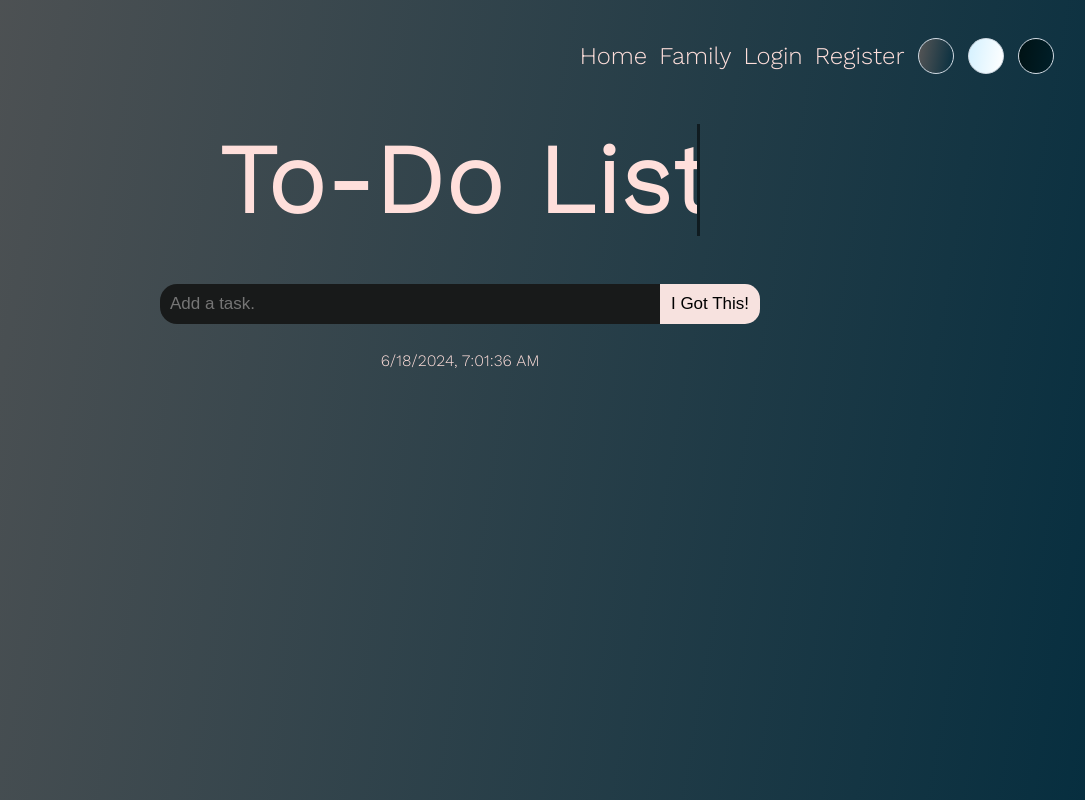
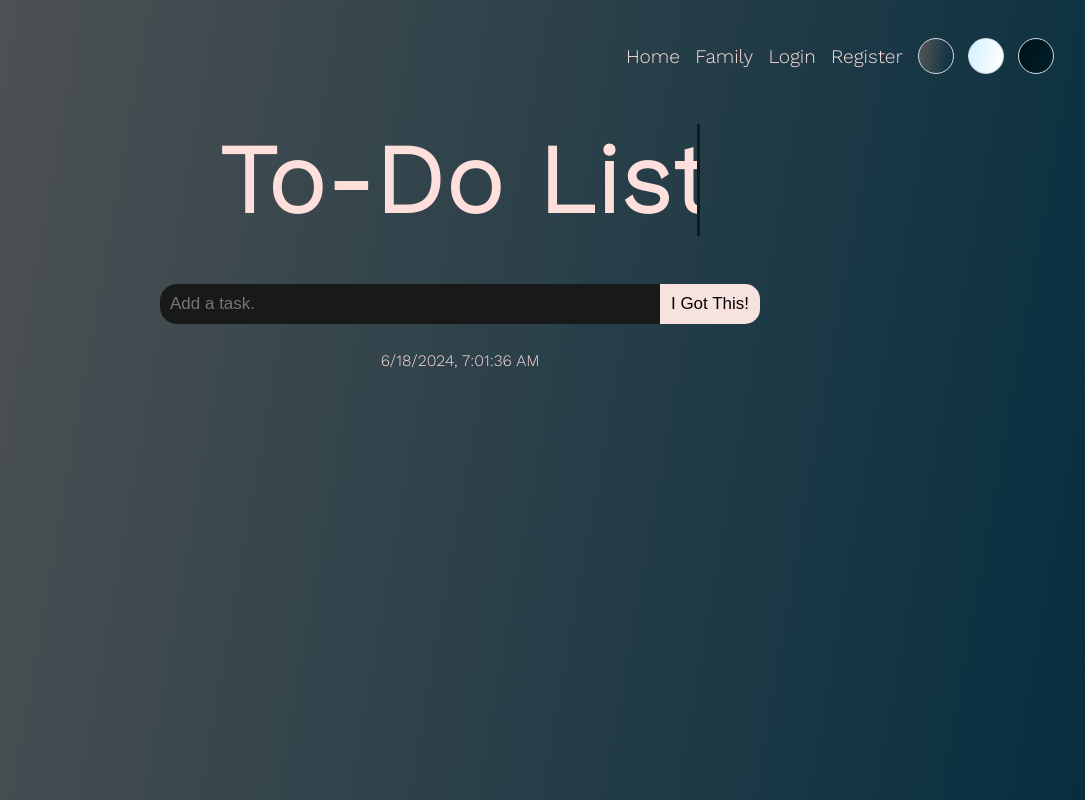
Before and after one commit to Rian8337/SECV2223-Final-Project, a React (Vite) app in the folder client/: page / in a window 1280 px wide. Shown: the whole page, without its empty margins (180-1265 px from the left). Built offline with nearby package versions, Linux system fonts and the light colour scheme.

Commit message:
Increase font size and margin of top menu items

```diff
--- a/client/src/components/header/TopMenu.css
+++ b/client/src/components/header/TopMenu.css
@@ -1,7 +1,7 @@
 .top-menu {
-    font-size: 0.5em;
+    font-size: 0.4em;
 }
 
 .top-menu > * {
-    margin: 0 0.25em;
+    margin: 0 0.4em;
 }
```
